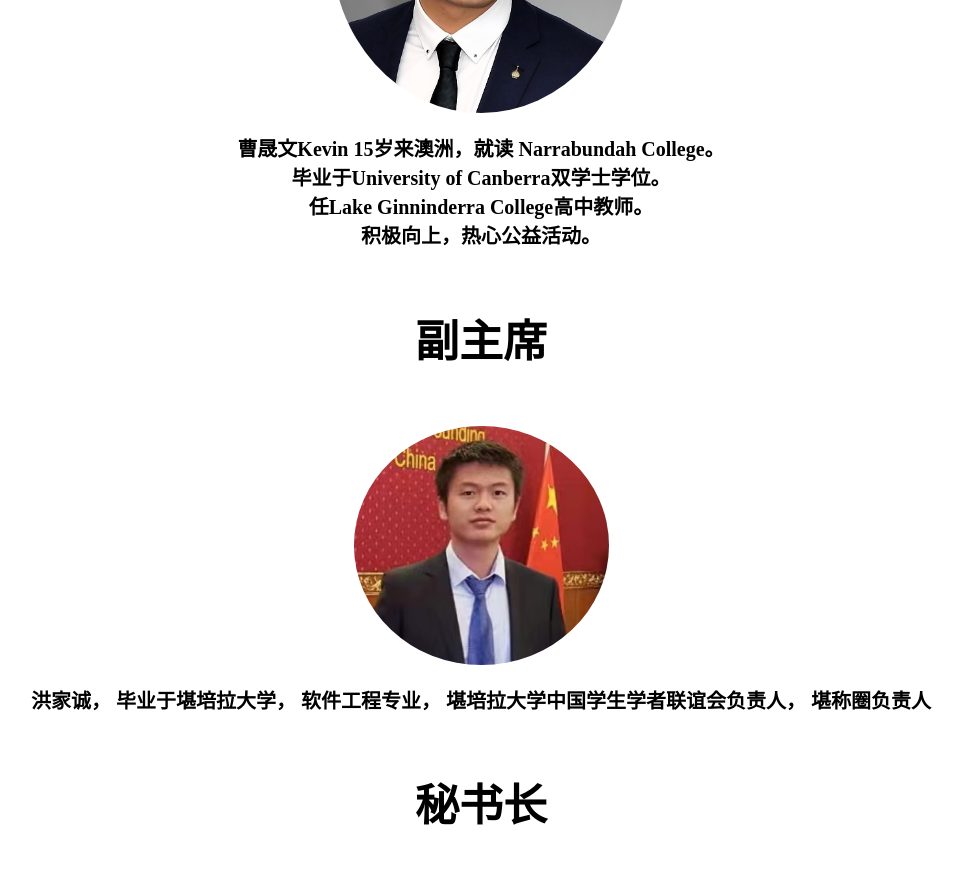
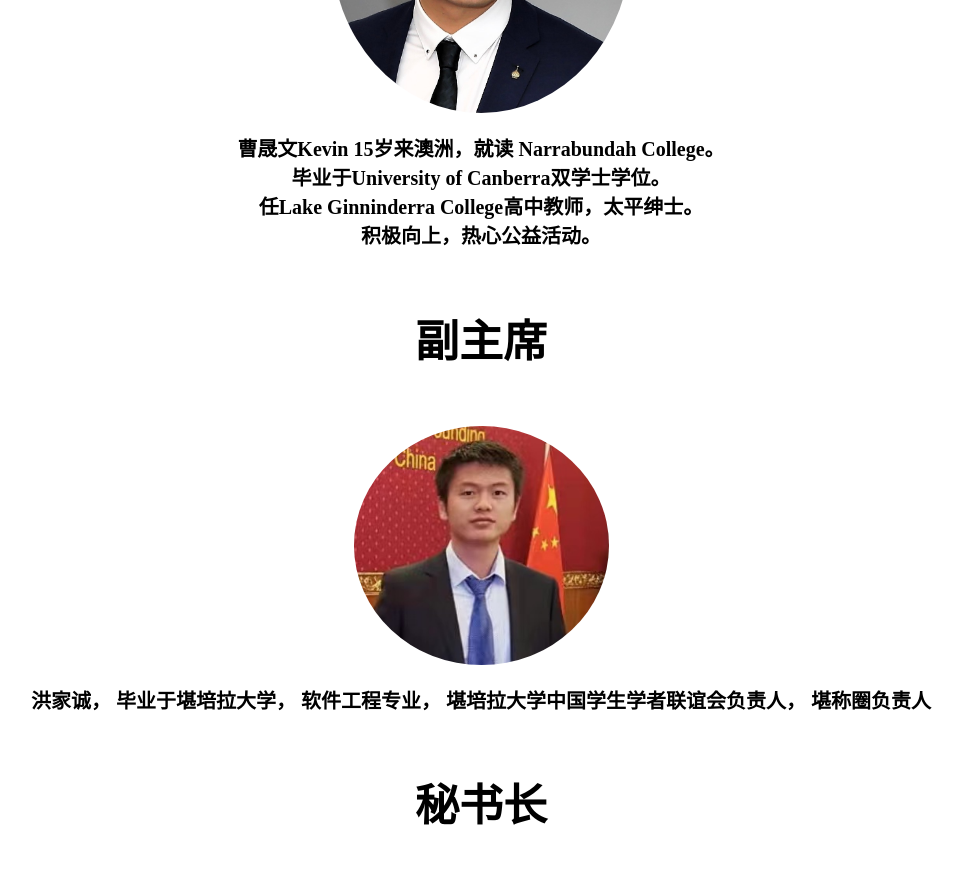
Before and after one commit to ahwlxsgazx/ahwlxsgazx.github.io, a plain HTML site: page detail.html in a window 1280 px wide. Shown: the part 1380-2268 px from the top of the page, without its empty margins (159-1121 px from the left). Drawn offline with Linux system fonts and the light colour scheme.

Commit message:
Update detail.html

```diff
--- a/detail.html
+++ b/detail.html
@@ -39,7 +39,7 @@
     <h3>李梦 Tina. 澳大利亚Diamondream创始人, <br/> AUSTRALIAN CHINESE LAW SYSTEMS FOUNDATION PTY.LTD <br/>澳大利亚华人法制基金副主席<br/>澳大利亚海外留学生关爱中心终身名誉主席。<br/>乐于助人,致力于公益事业</h3>
     <h2>主席</h2>
     <img src="img/zx.jpg" alt="Avatar" style="width:300px" class="picture">
-    <h3>曹晟文Kevin 15岁来澳洲，就读 Narrabundah College。<br />毕业于University of Canberra双学士学位。<br />任Lake Ginninderra College高中教师。<br />积极向上，热心公益活动。</h3>
+    <h3>曹晟文Kevin 15岁来澳洲，就读 Narrabundah College。<br />毕业于University of Canberra双学士学位。<br />任Lake Ginninderra College高中教师，太平绅士。<br />积极向上，热心公益活动。</h3>
 
 
 
```
